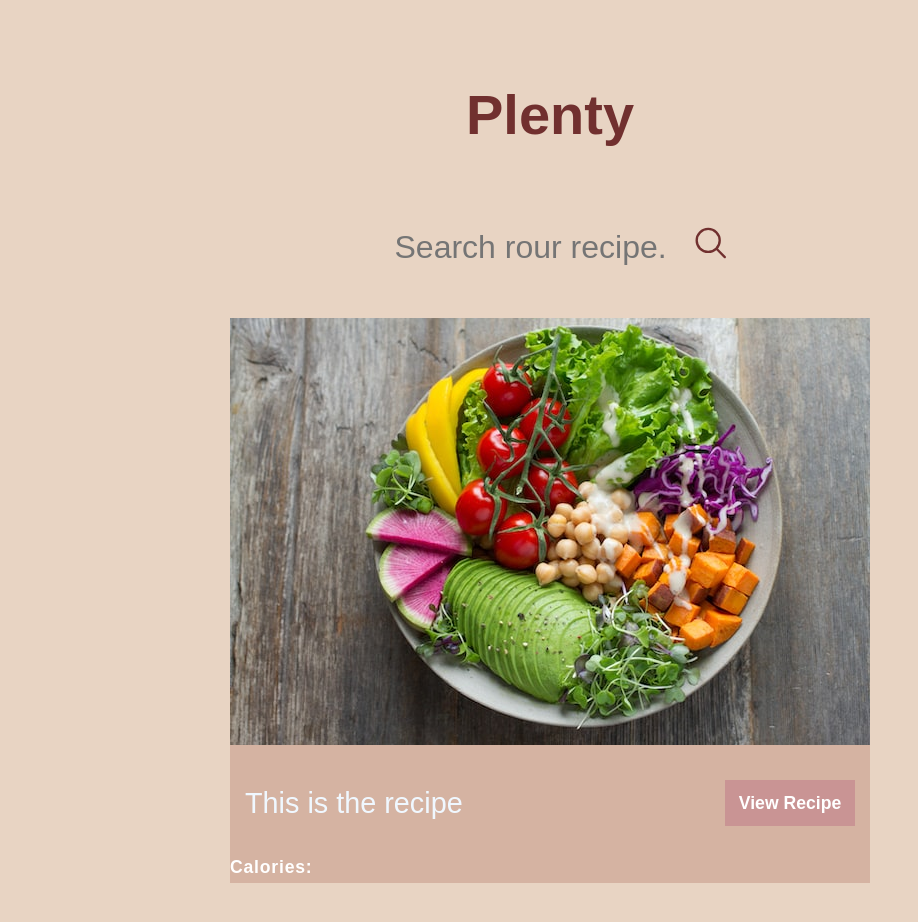
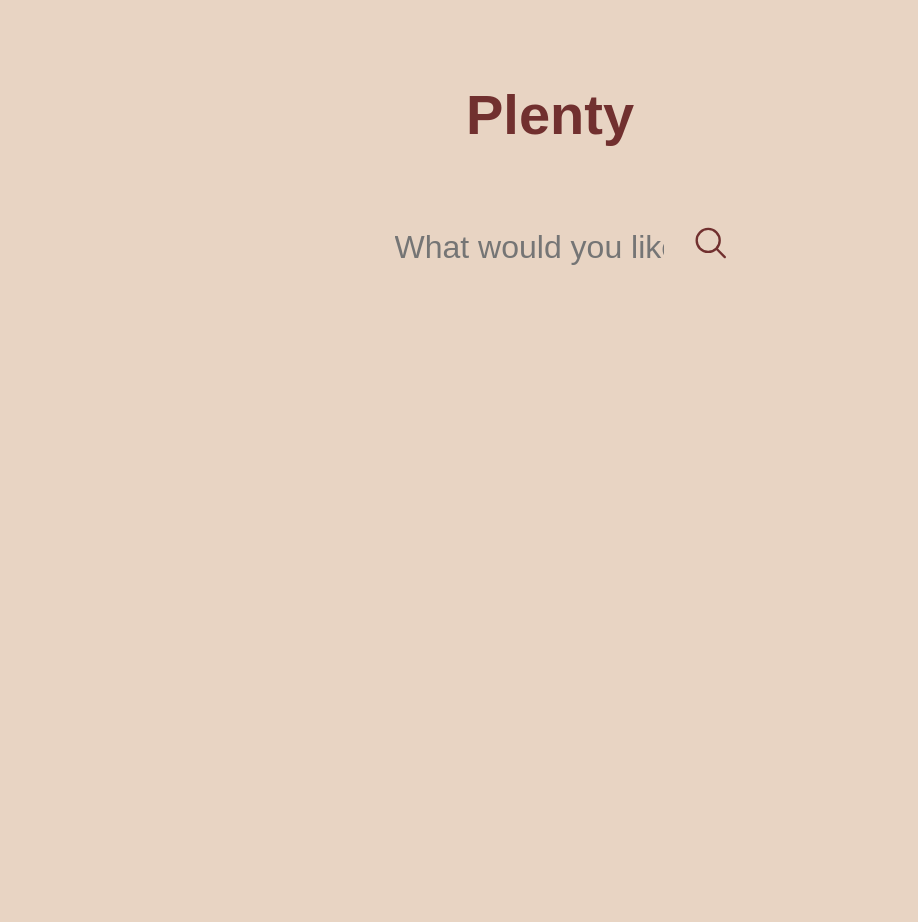
Before and after one commit to JorgeTTor/plenty-eating-app, a plain HTML site: page index.html in a window 1280 px wide. Shown: the part 172-1094 px from the top of the page, without its empty margins (0-918 px from the left). After the commit the page ends 800 px from the top, so only its background shows below. Drawn offline with nearby package versions, Linux system fonts and the light colour scheme.

Commit message:
[FIX] recipes item

```diff
--- a/index.html
+++ b/index.html
@@ -26,25 +26,19 @@
         <h1 class="title">Plenty</h1>
       </div>
       <form >
-        <input type="text" name="" id="" placeholder="Search rour recipe...">
+        <input type="text" name="" id="" placeholder="What would you like to have?">
         <ion-icon name="search-outline"></ion-icon>
       </form>
 
       <div class="recipes__result">
-
-        <div class="recipe__item">
+        <!-- <div class="recipe__item">
           <img src="/images/healthy_salad.jpg" alt="healthy salad" class="recipe__img">
           <div class="recipe__content">
             <h2 class="subtitle">This is the recipe</h2>
             <a href="#" class="recipe__btn">View Recipe</a>
           </div>
           <p class="recipe__data">Calories:</p>
-        </div>
-
-
-
-
-
+        </div> -->
       </div>
     </section>
   </main>
--- a/js/main.js
+++ b/js/main.js
@@ -33,7 +33,7 @@ function renderHTML(results) {
       <a href="${result.recipe.url}" target="_blank"  class="recipe__btn">View Recipe</a>
     </div>
     <p class="recipe__data">Calories: ${result.recipe.calories.toFixed(2)}</p>
-    <p class="recipe__data">Diet Label: ${result.recipe.dietLabels.length > 0 ? result.recipe.dietLabels.length : 'Sorry, We did not find any data' }</p>
+    <p class="recipe__data">Diet Label: ${result.recipe.dietLabels.length > 0 ? result.recipe.dietLabels : 'Sorry, We did not find any data' }</p>
     <p class="recipe__data">Health: ${result.recipe.healthLabels}</p>
   </div>
     `
```
